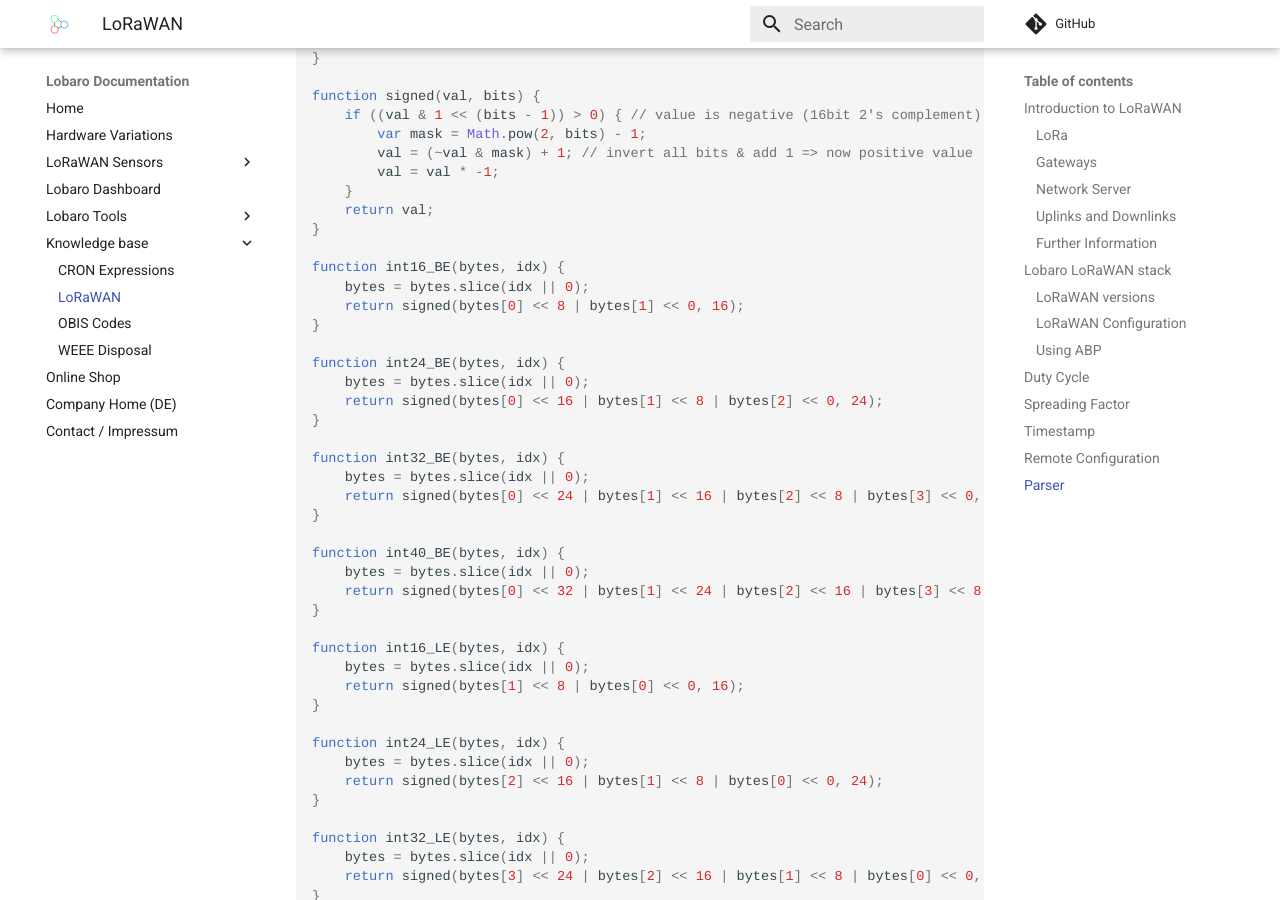
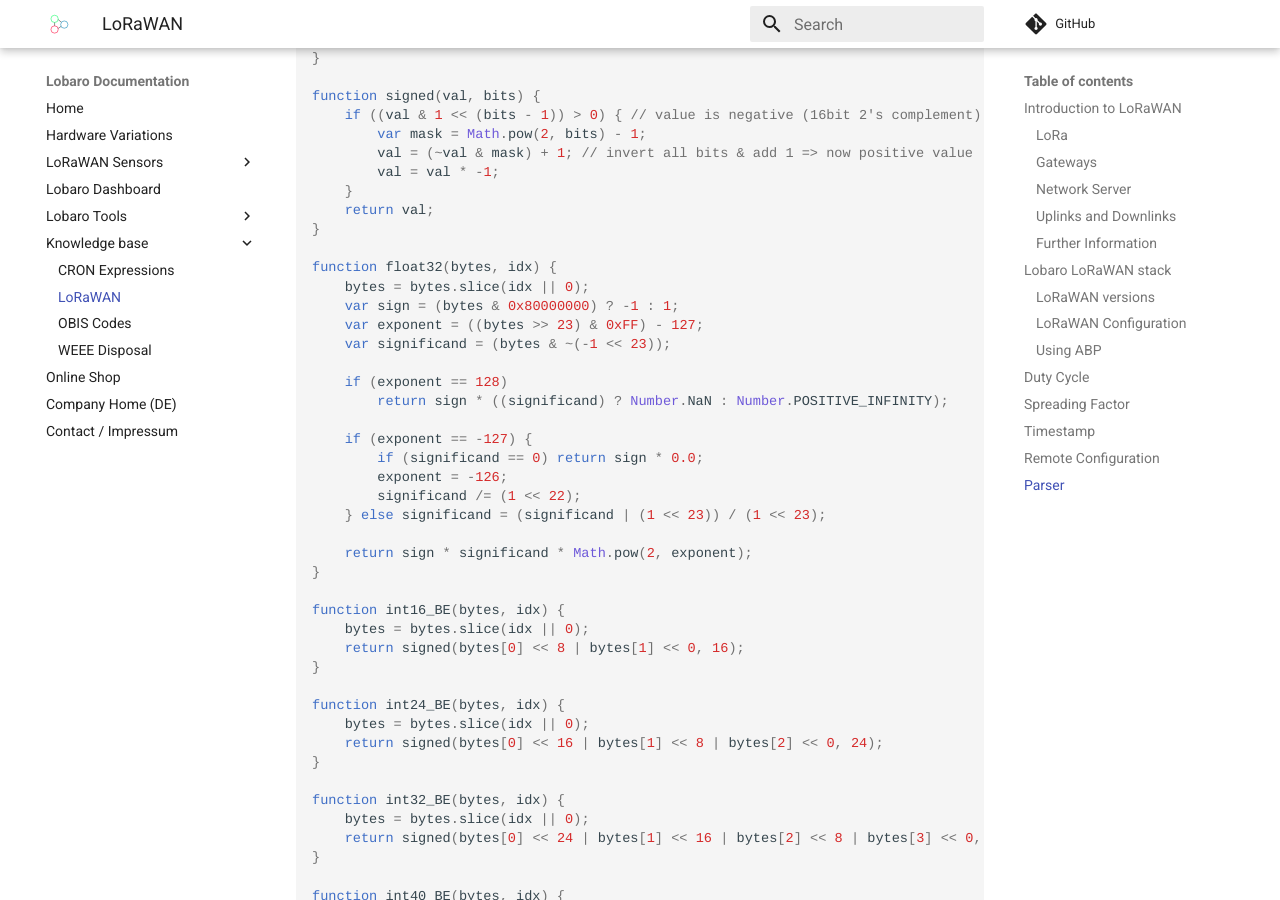
Before and after one commit to Lobaro/docs, an MkDocs documentation site: the page built from docs/background/lorawan.md, in a window 1280 px wide and 900 px high, scrolled down 12227 px. Built offline with MkDocs 1.6.1 and Material for MkDocs 9.7.7, drawn with Linux system fonts in a browser that asks for light colours; a script that is not in the unit is left out; comment, search, counter and statistics services are not loaded.

Commit message:
Update lorawan.md

```diff
--- a/docs/background/lorawan.md
+++ b/docs/background/lorawan.md
@@ -483,6 +483,24 @@ function signed(val, bits) {
     return val;
 }
 
+function float32(bytes, idx) {
+    bytes = bytes.slice(idx || 0);
+    var sign = (bytes & 0x80000000) ? -1 : 1;
+    var exponent = ((bytes >> 23) & 0xFF) - 127;
+    var significand = (bytes & ~(-1 << 23));
+
+    if (exponent == 128)
+        return sign * ((significand) ? Number.NaN : Number.POSITIVE_INFINITY);
+
+    if (exponent == -127) {
+        if (significand == 0) return sign * 0.0;
+        exponent = -126;
+        significand /= (1 << 22);
+    } else significand = (significand | (1 << 23)) / (1 << 23);
+
+    return sign * significand * Math.pow(2, exponent);
+}
+
 function int16_BE(bytes, idx) {
     bytes = bytes.slice(idx || 0);
     return signed(bytes[0] << 8 | bytes[1] << 0, 16);
```
